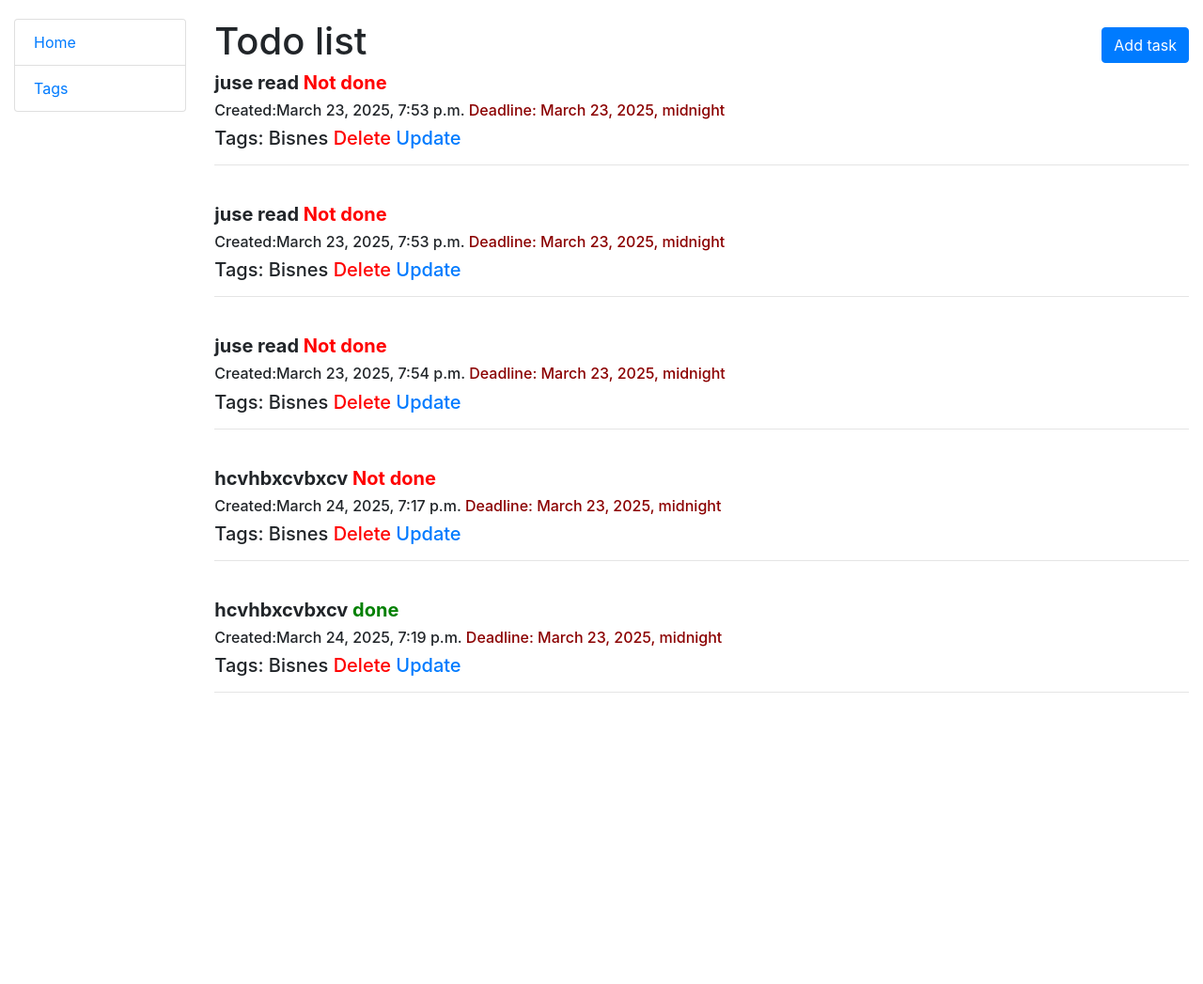
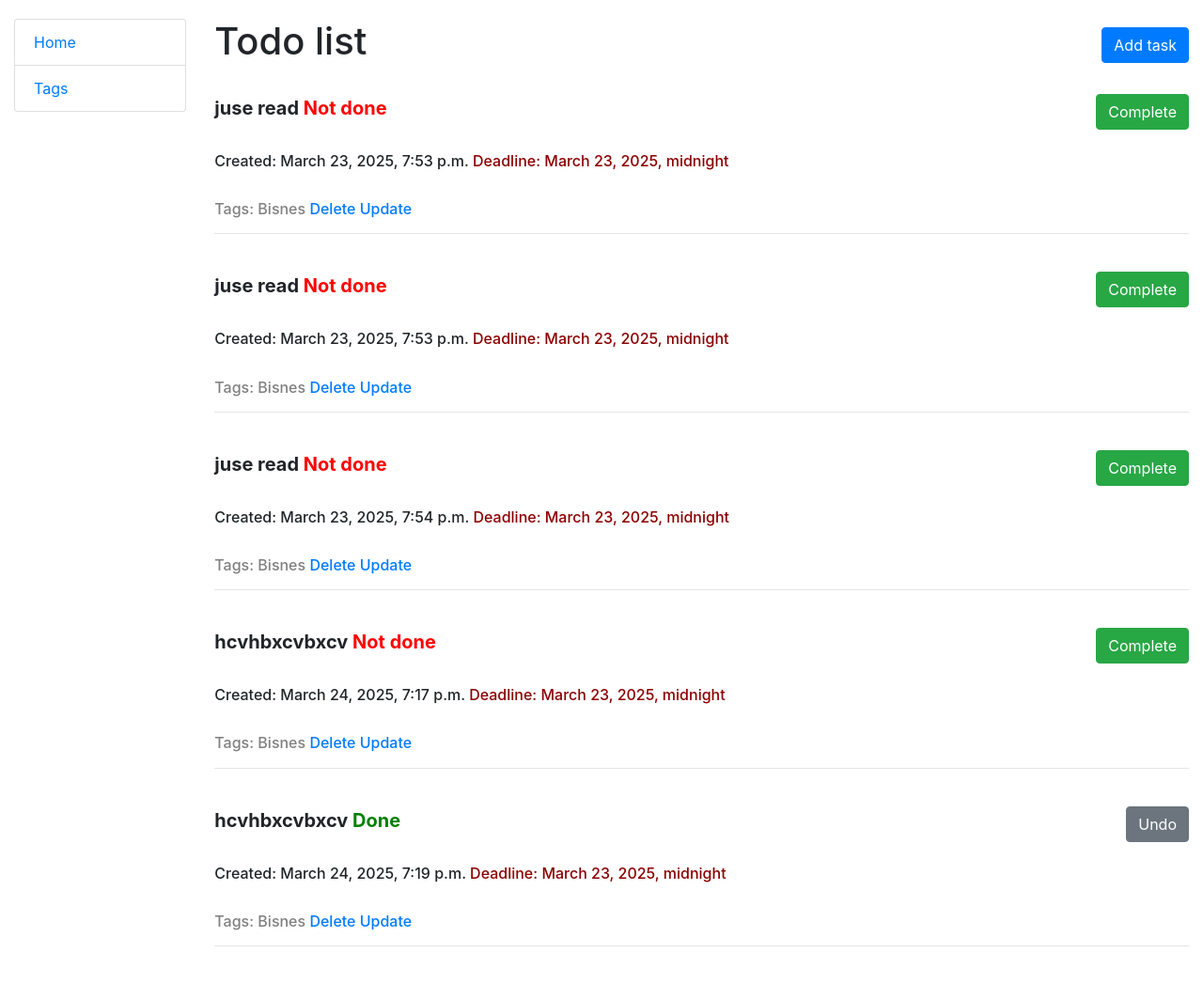
Before and after one commit to AlexTarasov57/Todo-list, a Django app: page / in a window 1280 px wide. Shown: the whole page at 94% size. Before the commit the page ends 737 px from the top, so only its background shows below. Run offline with Django 5.2, Linux system fonts and the light colour scheme; data comes from the database, SQL or seed files in the repository; both versions use the stored data as it was after the commit.

Commit message:
Added function to change task status

```diff
--- a/templates/todo_list/tasks_list.html
+++ b/templates/todo_list/tasks_list.html
@@ -7,26 +7,34 @@
       Add task
     </a>
   </div>
-
+  <br>
   {% if tasks_list %}
       {% for task in tasks_list %}
         <div>
-          <h5><b>{{ task.content }} {% if task.done %} <span style="color: green;">done</span> {% else %} <span style="color: red;"> Not done</span>{% endif %}</b></h5>
+          <div class="d-flex justify-content-between align-items-center">
+            <h5><b>{{ task.content }} {% if task.done %} <span style="color: green;">Done</span> {% else %} <span style="color: red;"> Not done</span>{% endif %}</b></h5>
+            {% if task.done %}
+              <button onclick="window.location.href='{% url 'todo_list:task-toggle' task.pk %}'" class="btn btn-secondary">Undo</button>
+            {% else %}
+              <button onclick="window.location.href='{% url 'todo_list:task-toggle' task.pk %}'" class="btn btn-success">Complete</button>
+            {% endif %}
+          </div>
+          <br>
           <div>
-            <h6>Created:{{ task.datetime_cr }}
+            <h6>Created: {{ task.datetime_cr }}
             {% if task.deadline %}
               <span style="color: darkred;">
                 Deadline: {{ task.deadline }} </span>{% endif %}</h6>
           </div>
-            <h5>Tags:{% for tag in task.tags.all %} {{ tag.name }}
-        {% endfor %}
-        <a style="color: red"
-                href="{% url 'todo_list:task-delete' pk=task.id %}">
-                Delete
-        </a>
-        <a href="{% url 'todo_list:task-update' pk=task.id %}">
-                Update
-        </a></h5>
+          <br>
+          <h6 style="color: grey;">Tags: {% for tag in task.tags.all %} {{ tag.name }}
+          {% endfor %}
+          <a href="{% url 'todo_list:task-delete' pk=task.id %}">
+                  Delete
+          </a>
+          <a href="{% url 'todo_list:task-update' pk=task.id %}">
+                  Update
+          </a></h6>
         </div>
         <hr>
         <br>
--- a/todo_list/urls.py
+++ b/todo_list/urls.py
@@ -1,7 +1,7 @@
 from django.urls import path
 
 from todo_list.views import TagListView, TagsCreateView, TagsUpdateView, TagsDeleteView, TaskListView, TasksUpdateView, \
-    TasksDeleteView, TasksCreateView
+    TasksDeleteView, TasksCreateView, toggle_task
 
 urlpatterns = [
     path('tag/',TagListView.as_view(), name='tag-list'),
@@ -12,6 +12,7 @@ urlpatterns = [
     path('create/', TasksCreateView.as_view(), name='task-create'),
     path('<int:pk>/update/', TasksUpdateView.as_view(), name='task-update'),
     path('<int:pk>/delete/', TasksDeleteView.as_view(), name='task-delete'),
+    path('task/<int:pk>/toggle/', toggle_task, name='task-toggle'),
     ]
 
 app_name = 'todo_list'
--- a/todo_list/views.py
+++ b/todo_list/views.py
@@ -5,6 +5,17 @@ from django.views import generic
 
 from todo_list.models import Tag, Task
 
+
+
+
+from django.shortcuts import redirect, get_object_or_404
+from .models import Task
+
+def toggle_task(request, pk):
+    task = get_object_or_404(Task, pk=pk)
+    task.done = not task.done
+    task.save()
+    return redirect('todo_list:task_list')
 
 class TagListView(generic.ListView):
     model = Tag
```
Also changed, not shown: db.sqlite3.
